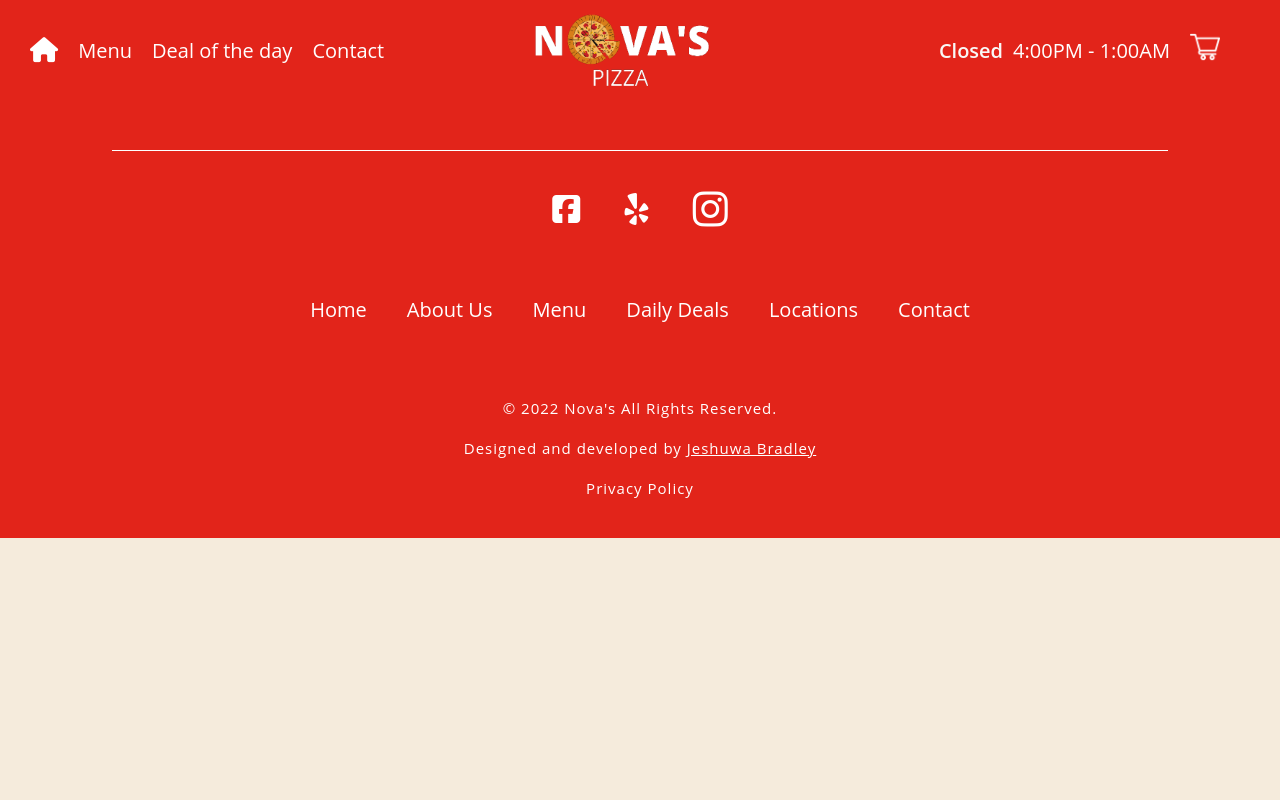
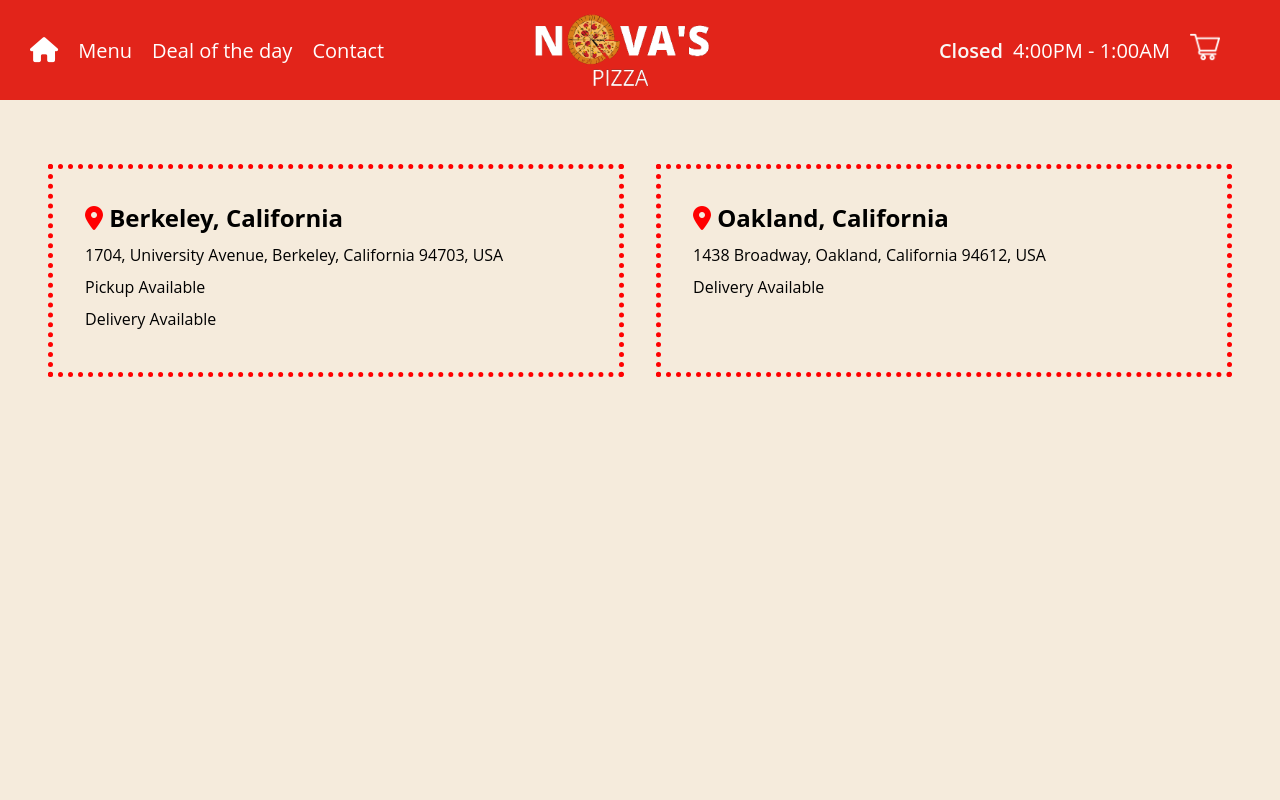
Before and after one commit to JeshuwaBradley/pazzarie, a React (Create React App) app in the folder client/: page /locations in a window 1280 px wide. Shown: the top 800 px of the page. Built offline with nearby package versions, Linux system fonts and the light colour scheme; no server answers.

Commit message:
added locations

```diff
--- a/client/public/styles.css
+++ b/client/public/styles.css
@@ -3111,3 +3111,39 @@ h2.large-title {
 		padding-top: 0;
 	}
 }
+
+/* ---------------------location--------------- */
+.locations {
+	height: 80vh;
+	padding: 3rem 2rem;
+}
+
+.locations-inner {
+	display: flex;
+	flex-direction: row;
+}
+
+.locations .location {
+	flex: 1;
+	padding: 2rem;
+	border: 5px dotted red;
+	/* border-style: dotted */
+	margin: 1rem;
+}
+.location > * {
+	margin-bottom: 10px;
+}
+
+@media screen and (max-width: 480px) {
+	.locations {
+		padding: 0;
+	}
+	.locations-inner {
+		flex-direction: column;
+		padding: 1rem 0;
+	}
+	.locations .location {
+		padding: 1rem 1rem;
+		border: 3px dotted red;
+	}
+}
--- a/client/src/pages/locations.jsx
+++ b/client/src/pages/locations.jsx
@@ -9,6 +9,45 @@ const Locations = () => {
 	return (
 		<div>
 			<Navbar />
+			<div className="locations">
+				<div className="locations-inner">
+					<div className="location">
+						<h2>
+							<i
+								className="fa fa-map-marker"
+								style={{ color: "red" }}
+							></i>{" "}
+							Berkeley, California
+						</h2>
+						{/* <div className="location-name">Berkeley, California</div> */}
+						<div className="location-address">
+							1704, University Avenue, Berkeley, California 94703,
+							USA
+						</div>
+						<div className="location-deliver">Pickup Available</div>
+						<div className="location-deliver">
+							Delivery Available
+						</div>
+					</div>
+					<div className="location">
+						<h2>
+							<i
+								className="fa fa-map-marker"
+								style={{ color: "red" }}
+							></i>{" "}
+							Oakland, California
+						</h2>
+						{/* <div className="location-name">Oakland, California</div> */}
+						<div className="location-address">
+							1438 Broadway, Oakland, California 94612, USA
+						</div>
+						{/* <div className="location-deliver">Pickup Available</div> */}
+						<div className="location-deliver">
+							Delivery Available
+						</div>
+					</div>
+				</div>
+			</div>
 			<Footer />
 		</div>
 	);
```
